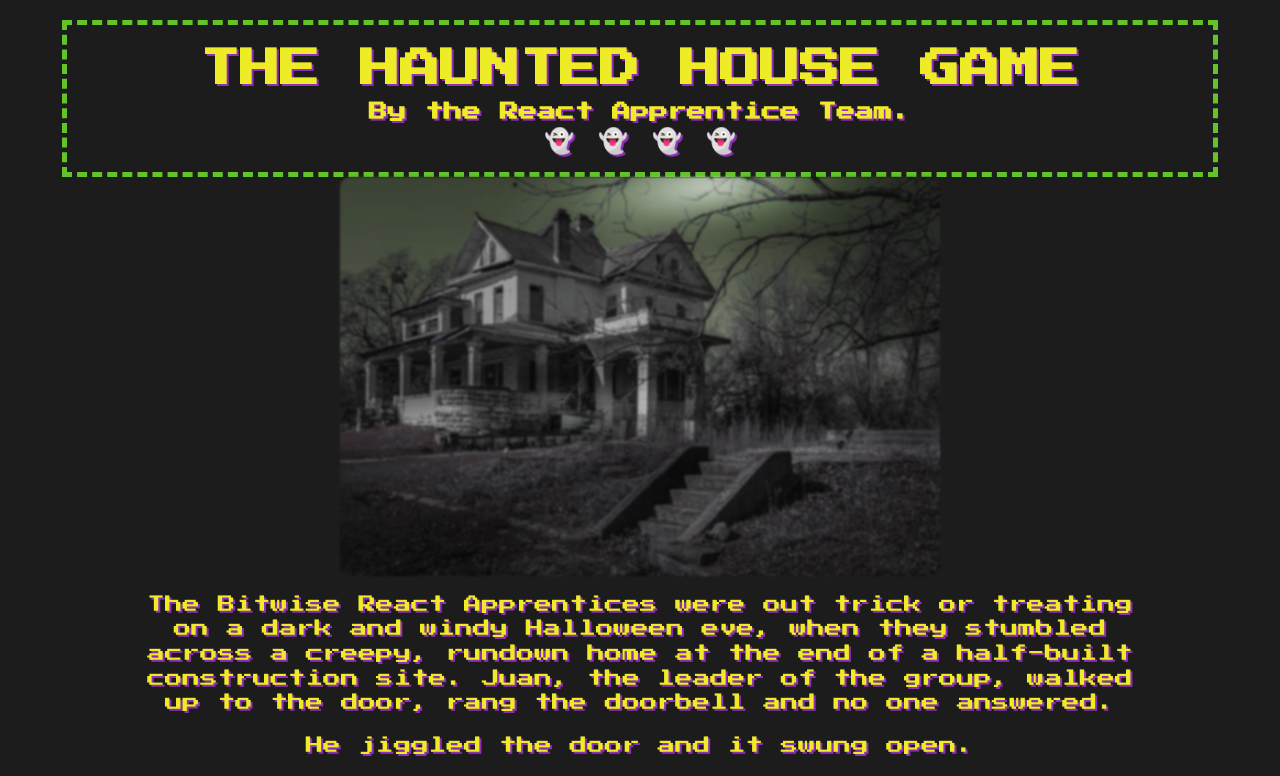
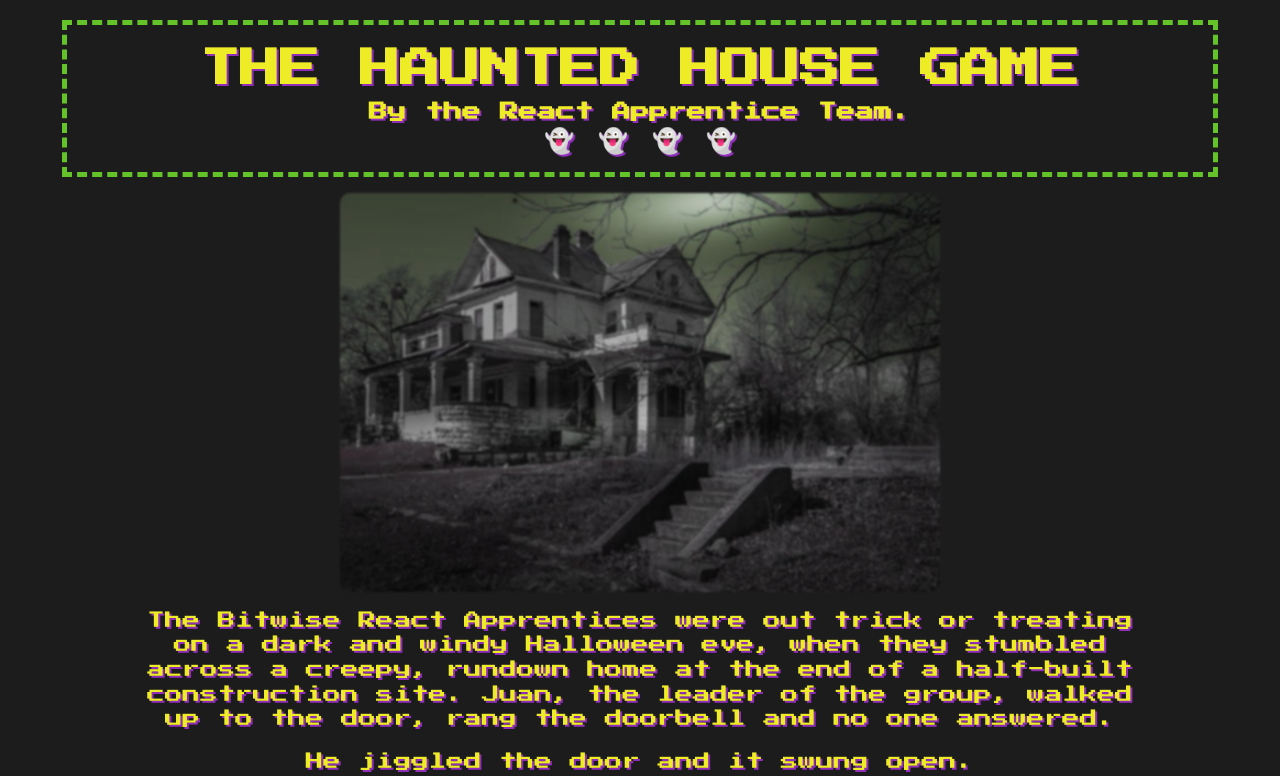
Before and after one commit to luceroweb/haunted-house-game, a React (Create React App) app: page / in a window 1280 px wide. Shown: the top 776 px of the page. Built offline with nearby package versions, Linux system fonts and the light colour scheme.

Commit message:
header style tweaks

```diff
--- a/src/index.css
+++ b/src/index.css
@@ -9,14 +9,14 @@
 }
 
 /*Header div*/
-.header-div {
+#root div.header-div {
   border: 5px dashed #63C328;
-  /*margin-top: 30px 0; */
+  margin-bottom: 1em;
 }
 
 .main-style-header {
   font-size: 40px;
-  font-weight: 700px;
+  font-weight: 700;
 }
 
 body {
```
